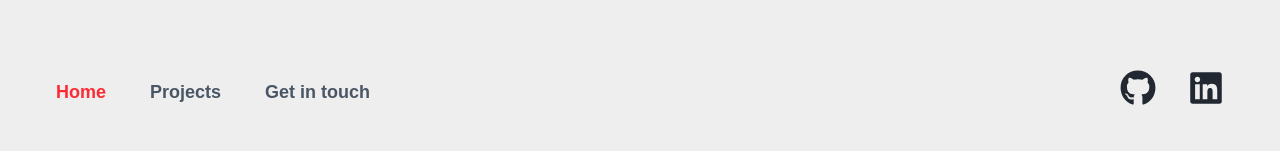
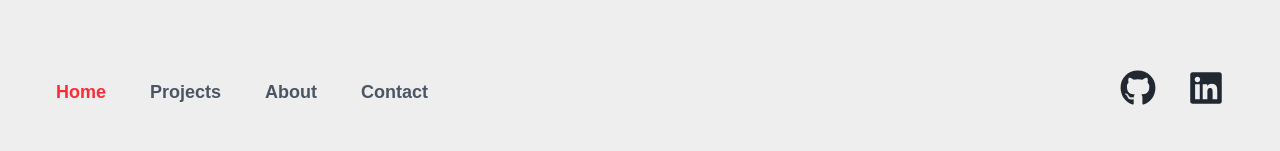
Before and after one commit to emanuelbrits/portfolio, a Next.js app: page /en in a window 1280 px wide. Shown: the part 3157-3308 px from the top of the page. Built offline with nearby package versions, Linux system fonts and the light colour scheme; a web font is replaced by a local one.

Commit message:
fix: Adds about page link at footer

```diff
--- a/src/app/components/Footer.tsx
+++ b/src/app/components/Footer.tsx
@@ -43,6 +43,17 @@ export default function Footer({ lang, dictionary }: FooterProps) {
                     </a>
 
                     <a
+                        href={`/${lang}/about`}
+                        className={
+                            isActive(`/${lang}/about`)
+                                ? "md:px-3 md:pl-0 md:py-2 text-lg !font-bold rounded-full transition duration-300 ease-in-out text-red-500 "
+                                : "md:px-3 md:pl-0 md:py-2 text-lg !font-bold rounded-full transition duration-300 ease-in-out bg-[var(--white)] text-gray-600 hover:text-red-500"
+                        }
+                    >
+                        {dictionary.about}
+                    </a>
+
+                    <a
                         href={`/${lang}/contact`}
                         className={
                             isActive(`/${lang}/contact`)
@@ -50,7 +61,7 @@ export default function Footer({ lang, dictionary }: FooterProps) {
                                 : "md:px-3 md:pl-0 md:py-2 text-lg !font-bold rounded-full transition duration-300 ease-in-out bg-[var(--white)] text-gray-600 hover:text-red-500"
                         }
                     >
-                        {dictionary.contact}
+                        {dictionary.HeaderContact}
                     </a>
                 </div>
                 <div className="flex flex-row justify-center md:justify-end gap-8">
```
